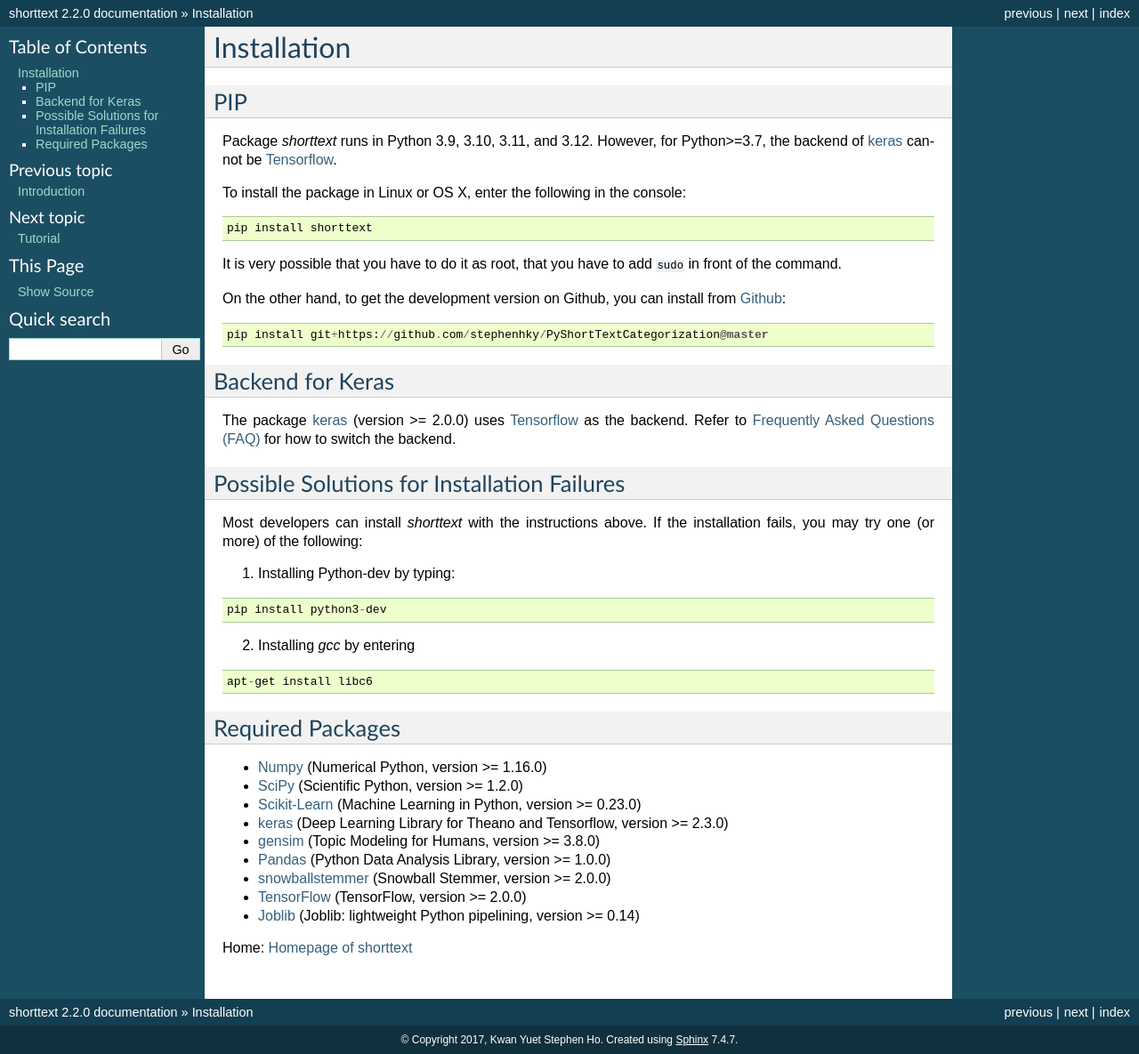
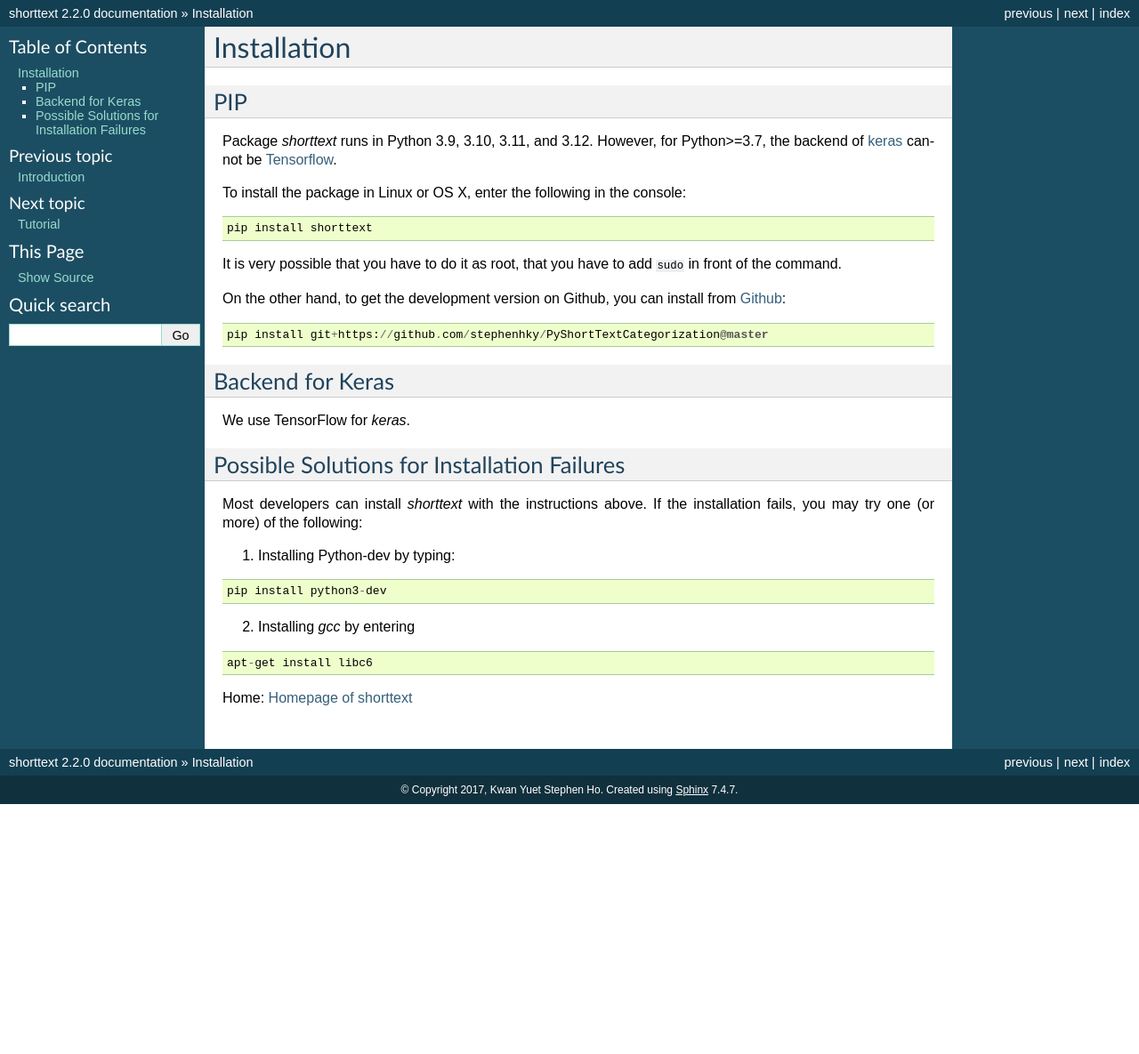
Before and after one commit to stephenhky/PyShortTextCategorization, a Sphinx documentation site: the page built from docs/install.rst, in a window 1280 px wide. Shown: the whole page at 89% size. Built offline with Sphinx 7.4.7, drawn with Linux system fonts in a browser that asks for light colours; after the commit the page ends 904 px from its top, so only the background shows below that.

Commit message:
added acknowledgements and updated documentation; update version to 2.2.0

```diff
--- a/docs/install.rst
+++ b/docs/install.rst
@@ -26,9 +26,7 @@
 Backend for Keras
 -----------------
 
-The package keras_ (version >= 2.0.0) uses Tensorflow_ as the backend. Refer to
-:doc:`faq` for how to switch the backend.
-
+We use TensorFlow for `keras`.
 
 Possible Solutions for Installation Failures
 --------------------------------------------
@@ -55,18 +53,6 @@
 
 .. _Github: https://github.com/stephenhky/PyShortTextCategorization
 
-Required Packages
------------------
-
-- Numpy_ (Numerical Python, version >= 1.16.0)
-- SciPy_ (Scientific Python, version >= 1.2.0)
-- Scikit-Learn_ (Machine Learning in Python, version >= 0.23.0)
-- keras_ (Deep Learning Library for Theano and Tensorflow, version >= 2.3.0)
-- gensim_ (Topic Modeling for Humans, version >= 3.8.0)
-- Pandas_ (Python Data Analysis Library, version >= 1.0.0)
-- snowballstemmer_ (Snowball Stemmer, version >= 2.0.0)
-- TensorFlow_ (TensorFlow, version >= 2.0.0)
-- Joblib_ (Joblib: lightweight Python pipelining, version >= 0.14)
 
 Home: :doc:`index`
 
--- a/docs/intro.rst
+++ b/docs/intro.rst
@@ -26,6 +26,7 @@
 - Sentence encodings and similarities based on BERT (see :doc:`tutorial_wordembed` and :doc:`tutorial_metrics`).
 
 Author: Kwan Yuet Stephen Ho (LinkedIn_, ResearchGate_, Twitter_)
+Other contributors: `Chinmaya Pancholi <https://www.linkedin.com/in/cpancholi>`_, `Minseo Kim <https://kmingseo.github.io/>`_
 
 Home: :doc:`index`
 
--- a/pyproject.toml
+++ b/pyproject.toml
@@ -4,7 +4,7 @@
 
 [project]
 name = "shorttext"
-version = "2.2.0a1"
+version = "2.2.0"
 authors = [
     {name = "Kwan Yuet Stephen Ho", email = "stephenhky@yahoo.com.hk"}
 ]
```
Also changed, not shown: README.md (+6 -2 lines), docs/faq.rst (+2 -16 lines), docs/news.rst (+7 -0 lines).
